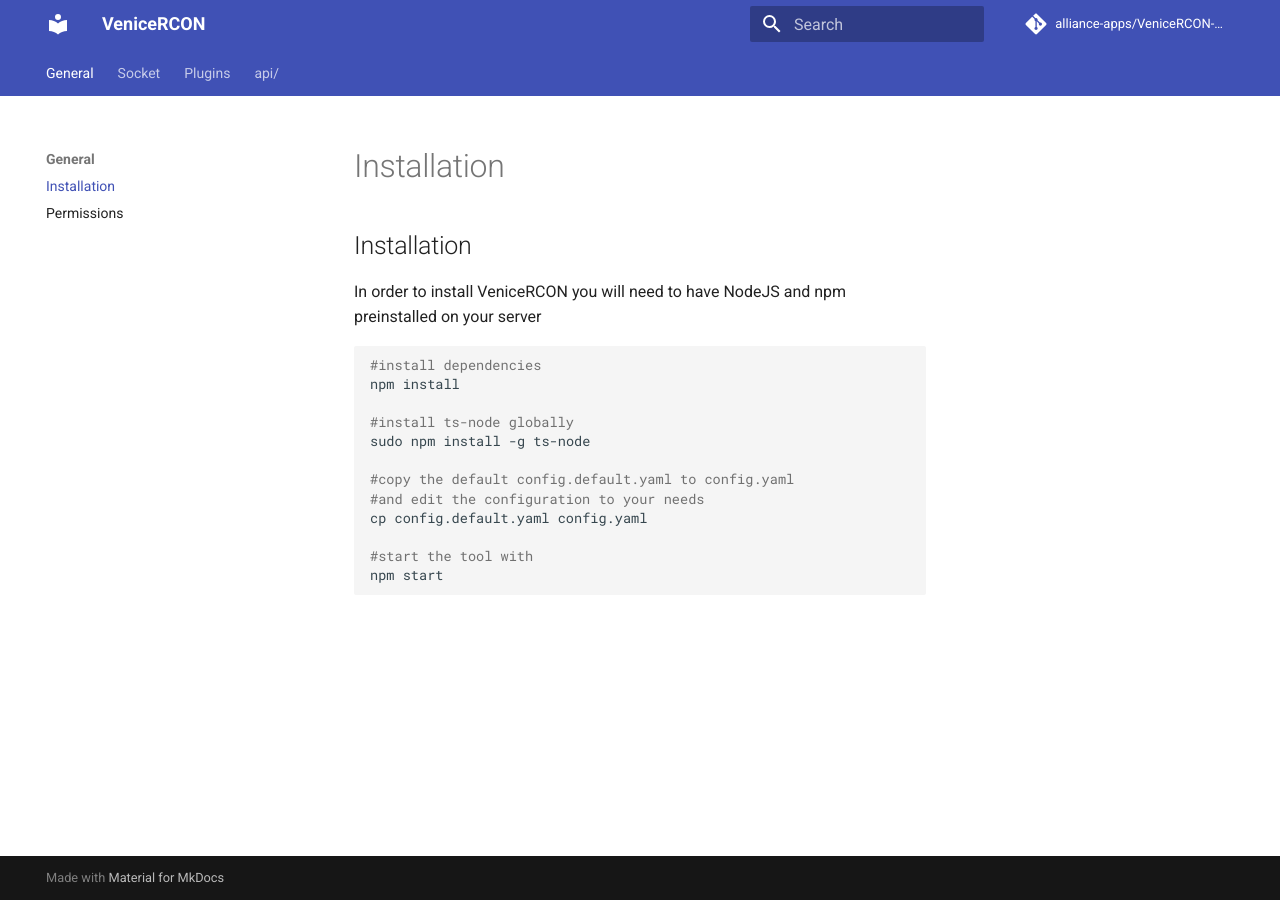
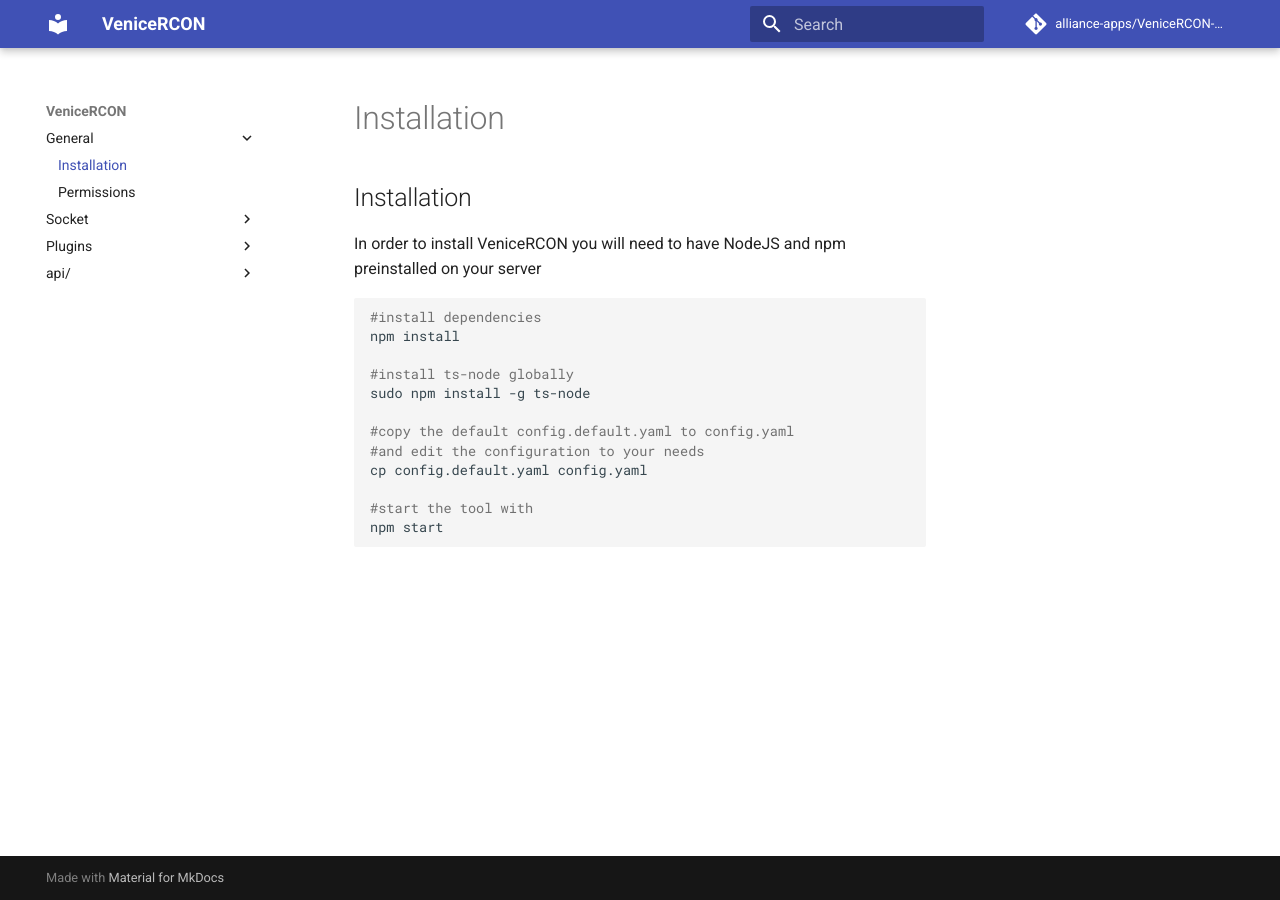
Before and after one commit to alliance-apps/VeniceRCON-documentation, an MkDocs documentation site: the page built from docs/installation/index.md, in a window 1280 px wide. Built offline with MkDocs 1.6.1 and Material for MkDocs 9.7.7, drawn with Linux system fonts in a browser that asks for light colours; comment, search, counter and statistics services are not loaded; part of the change alters nothing that is shown.

```diff
--- a/mkdocs.yml
+++ b/mkdocs.yml
@@ -1,11 +1,11 @@
 site_name: VeniceRCON
 repo_name: alliance-apps/VeniceRCON-documentation
 repo_url: https://github.com/alliance-apps/VeniceRCON-documentation
+site_url: https://alliance-apps.github.io/VeniceRCON-documentation/
 theme:
   name: material
   features:
     - instant
-    - tabs
 plugins:
   - macros
   - search
```
